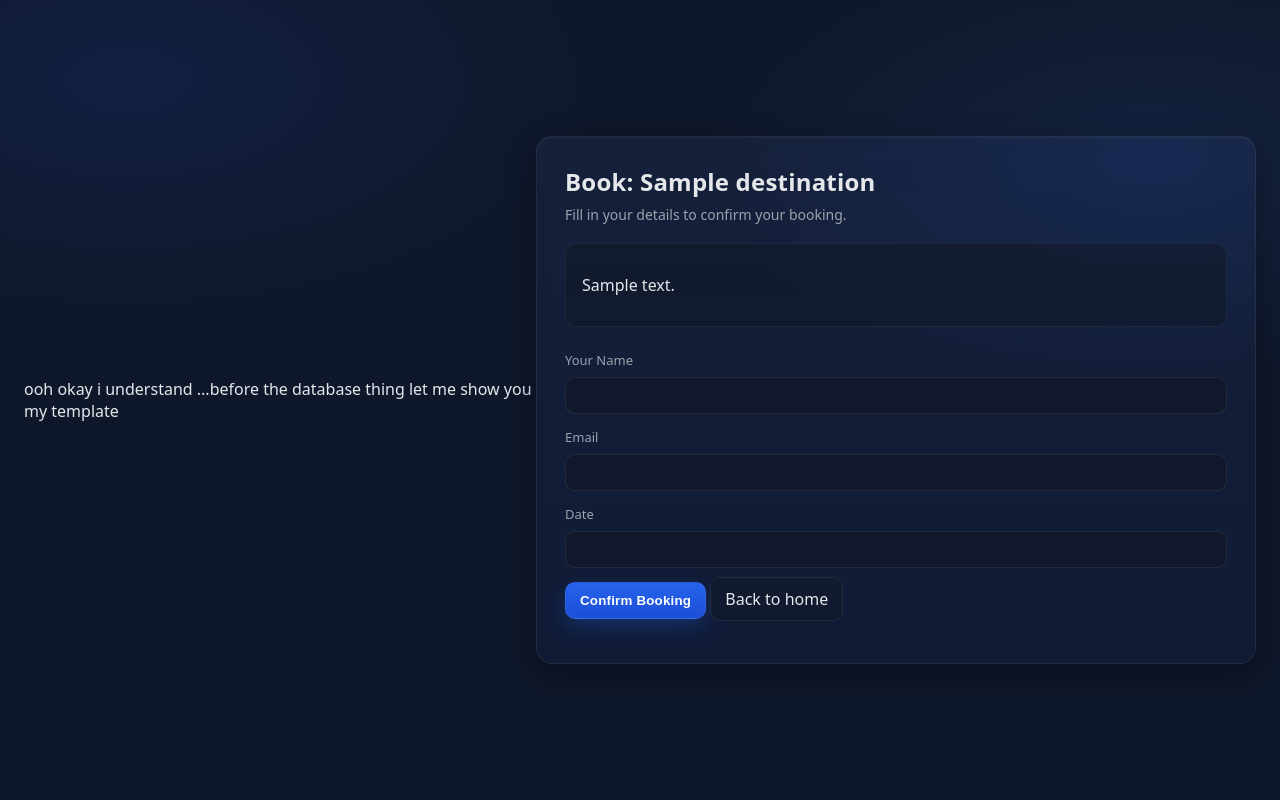
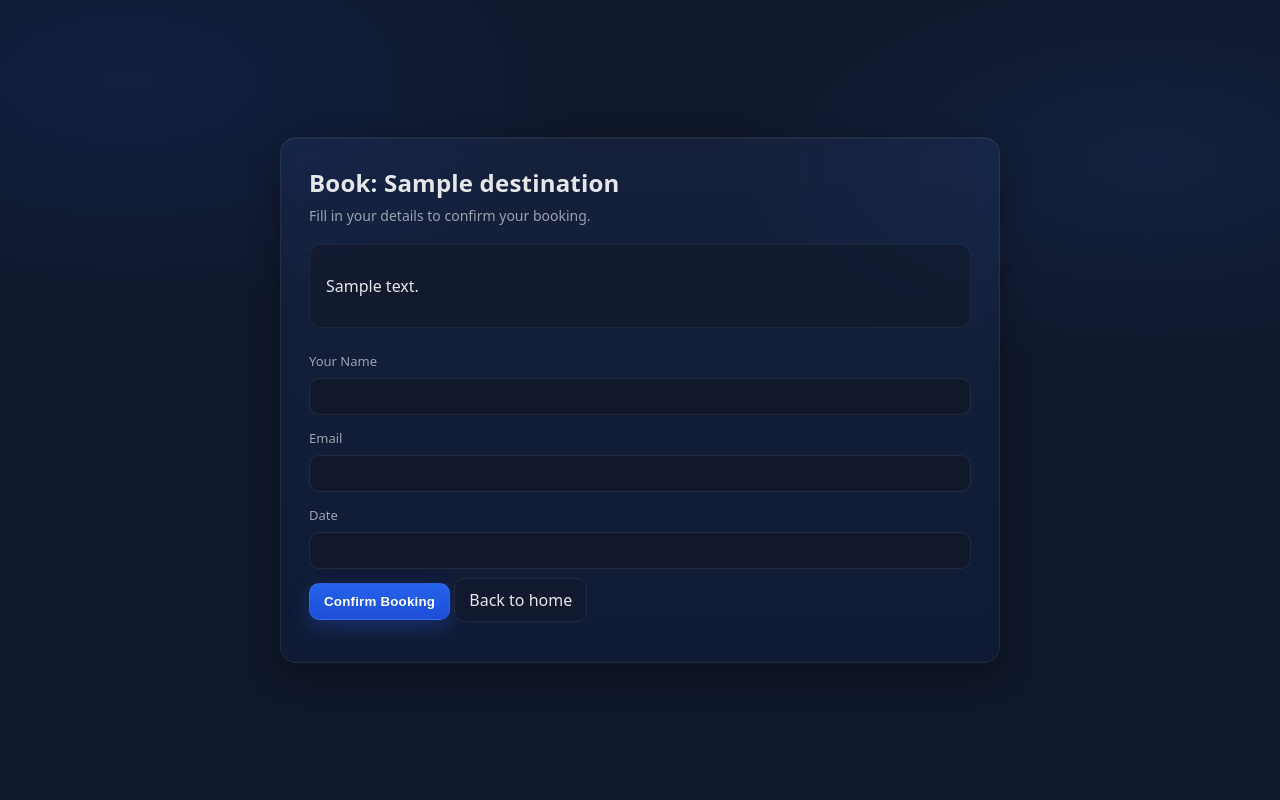
Before and after one commit to MBenieCarla/System_B, a Django app: template SystemB/templates/bookings.html in a window 1280 px wide. Run offline with Django 5.2, Linux system fonts and the light colour scheme; the template is opened without the code that fills it: values that come from a table or form of the project are taken from there, others are empty; tables that the repository leaves empty hold one stand-in row (values such as "Sample post"); parts of the project's set-up code (start-up, migrations or seed data) failed here and were passed over.

Commit message:
Update bookings.html template

```diff
--- a/SystemB/templates/bookings.html
+++ b/SystemB/templates/bookings.html
@@ -1,4 +1,4 @@
-ooh okay i understand ...before the database thing let me show you my template <!DOCTYPE html>
+<!DOCTYPE html>
 <html lang="en">
 <head>
 	<meta charset="UTF-8">
```
